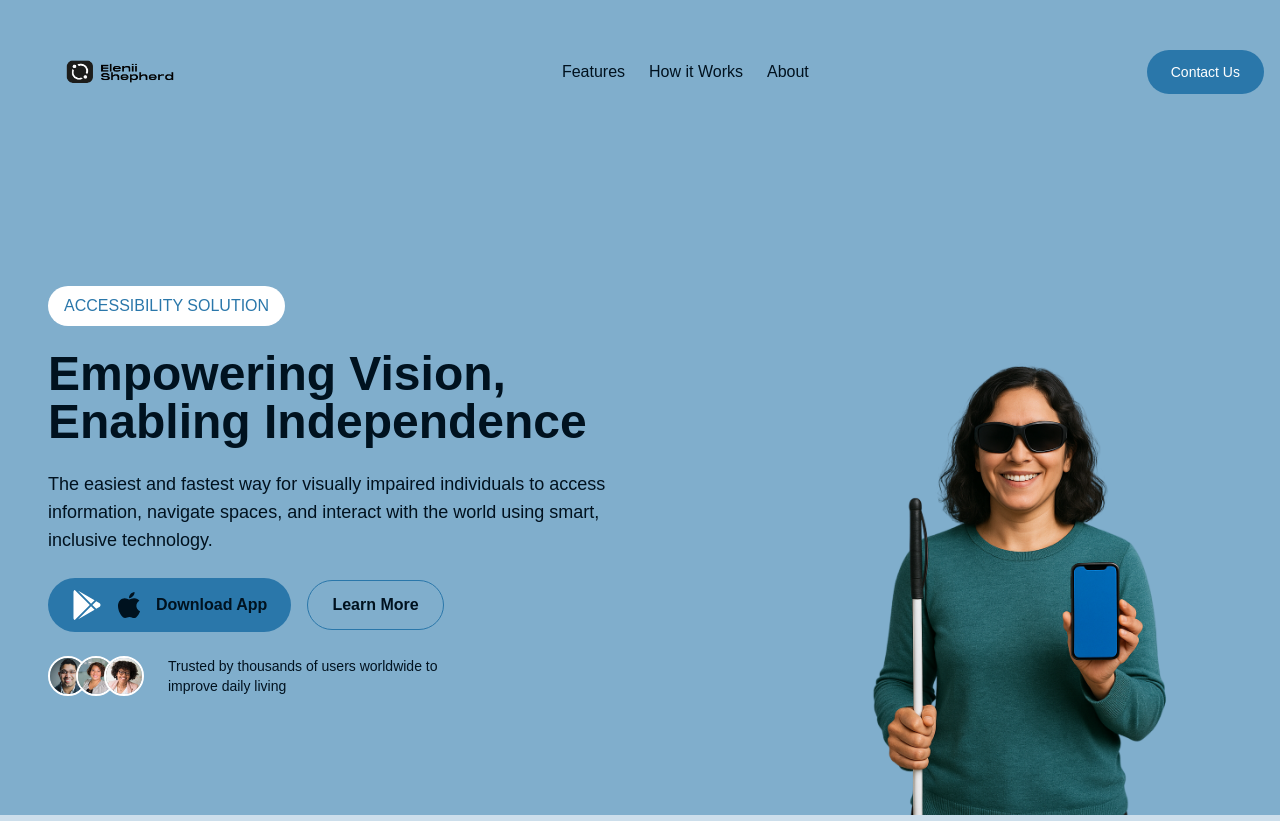
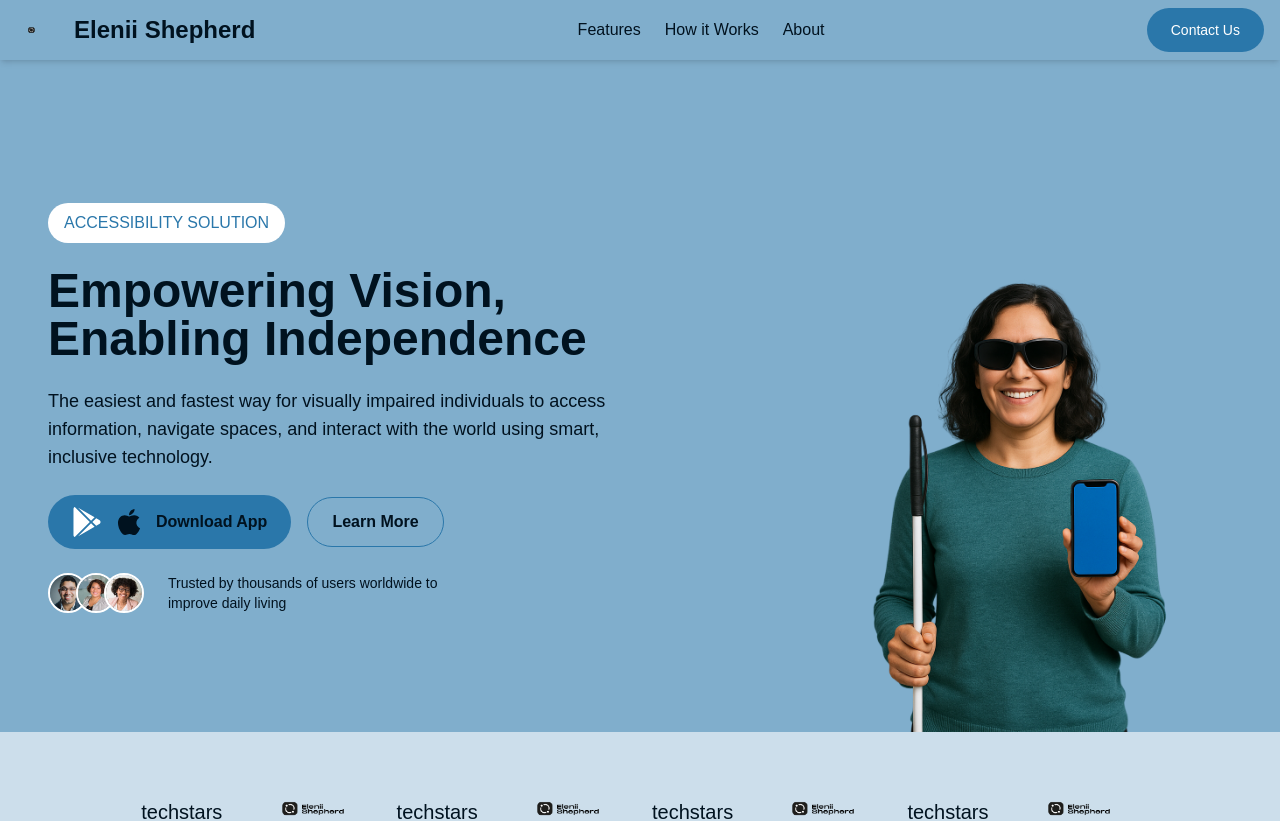
Before and after one commit to Elenii-Org/Elenii-Shepherd, a Next.js app: page / in a window 1280 px wide. Shown: the top 821 px of the page. Built offline with nearby package versions, Linux system fonts and the light colour scheme.

Commit message:
implement responsive Navbar with logo, navigation links, and mobile dropdown menu

```diff
--- a/src/Components/Navbar.tsx
+++ b/src/Components/Navbar.tsx
@@ -8,19 +8,22 @@
   const [menuOpen, setMenuOpen] = useState(false);
 
   return (
-    <nav className="bg-[#80AECC] shadow-md px-4 py-2 flex items-center justify-between">
-      {/* Logo */}
+    <nav className="bg-[#80AECC] shadow-md px-4 py-2 flex items-center justify-between relative">
+      {/* Logo and Brand Name */}
       <div className="flex items-center">
         <Image
-          src="/logo.png"
+          src="/logofram.png"
           alt="Logo"
-          width={208}  // adjust width and height as needed
-          height={128}
-          className="object-contain"
+          width={50}
+          height={50}
+          className="object-contain m-0 p-0"
         />
+        <h1 className="text-2xl font-bold text-[#00121f] m-0 p-0 leading-none ml-2">
+          Elenii Shepherd
+        </h1>
       </div>
 
-      {/* Hamburger Icon (visible on small screens) */}
+      {/* Hamburger Icon */}
       <button
         className="md:hidden text-[#00121f] text-2xl focus:outline-none"
         onClick={() => setMenuOpen(!menuOpen)}
@@ -28,29 +31,35 @@
         ☰
       </button>
 
-      {/* Navigation Links (Desktop) */}
-      <ul className="top-48 hidden md:flex space-x-6 text-[#00121f] font-medium">
+      {/* Desktop Links */}
+      <ul className="hidden md:flex space-x-6 text-[#00121f] font-medium">
         <li className="hover:text-blue-600 cursor-pointer">Features</li>
         <li className="hover:text-blue-600 cursor-pointer">How it Works</li>
-        <Link href="/about"><li className="hover:text-blue-600 cursor-pointer">About</li></Link>
+        <li className="hover:text-blue-600 cursor-pointer">
+          <Link href="/about">About</Link>
+        </li>
       </ul>
 
-      {/* Contact Button (Desktop) */}
+      {/* Desktop Contact Button */}
       <div className="hidden md:block">
-        <Link href="/contact"><button className="bg-[#2A77AA] text-white px-6 py-3 rounded-full hover:bg-blue-700 transition duration-300 text-sm">
-          Contact Us
-        </button></Link>
+        <Link href="/contact">
+          <button className="bg-[#2A77AA] text-white px-6 py-3 rounded-full hover:bg-blue-700 transition duration-300 text-sm">
+            Contact Us
+          </button>
+        </Link>
       </div>
 
       {/* Mobile Menu */}
       {menuOpen && (
-        <div className="absolute top-20 left-0 w-full bg-[#80AECC] flex flex-col items-center space-y-4 py-4 md:hidden text-[#00121f] font-medium">
+        <div className="absolute top-20 left-0 w-full bg-[#80AECC] flex flex-col items-center space-y-4 py-4 md:hidden text-[#00121f] font-medium z-50">
           <a href="#" className="hover:text-blue-600">Features</a>
           <a href="#" className="hover:text-blue-600">How it Works</a>
-          <a href="#" className="hover:text-blue-600">About</a>
-          <button className="bg-[#2A77AA] text-white px-6 py-2 rounded-full hover:bg-blue-700 transition duration-300 text-sm">
-            Contact Us
-          </button>
+          <Link href="/about" className="hover:text-blue-600">About</Link>
+          <Link href="/contact">
+            <button className="bg-[#2A77AA] text-white px-6 py-2 rounded-full hover:bg-blue-700 transition duration-300 text-sm">
+              Contact Us
+            </button>
+          </Link>
         </div>
       )}
     </nav>
```
Also changed, not shown: public/logofram.png (added).
